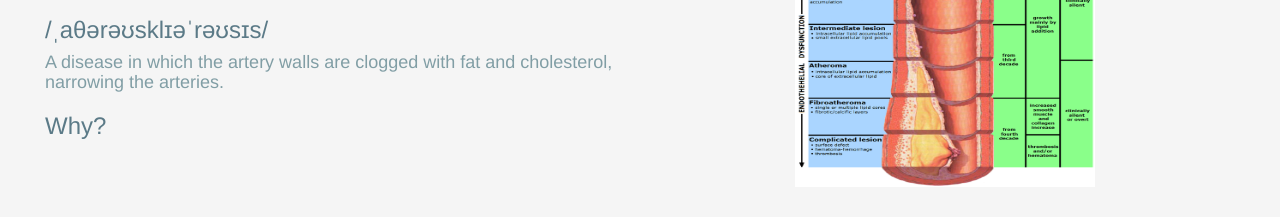
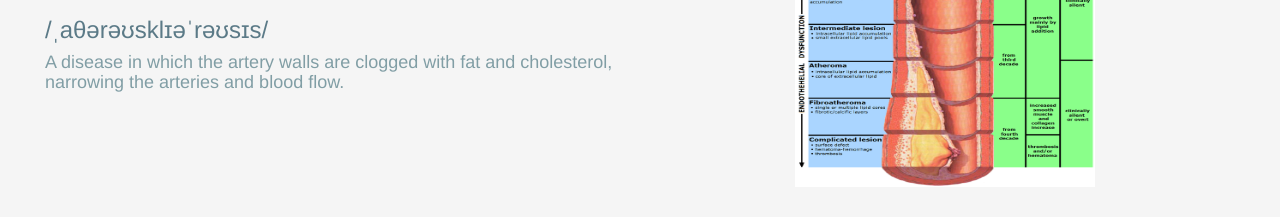
Before and after one commit to teakyung25/Atherosclerosis, a plain HTML site: page index.html in a window 1280 px wide. Shown: the part 302-526 px from the top of the page. Drawn offline with nearby package versions, Linux system fonts and the light colour scheme.

Commit message:
Update index.html

```diff
--- a/index.html
+++ b/index.html
@@ -31,9 +31,7 @@
   <div class="row">
     <div class="col-sm-6"><h1>Atherosclerosis</h1>
 <h3>/ˌaθərəʊsklɪəˈrəʊsɪs/</h3>
-<h4>A disease in which the artery walls are clogged with fat and cholesterol, narrowing the arteries.</h4>
-<h3>Why?</h3>
-<h4></h4>
+<h4>A disease in which the artery walls are clogged with fat and cholesterol, narrowing the arteries and blood flow.</h4>
 </div>
     <div class="col-sm-6">
     <img src="fat.PNG" style="margin:auto; display:block;" width="300" height="250">
```
